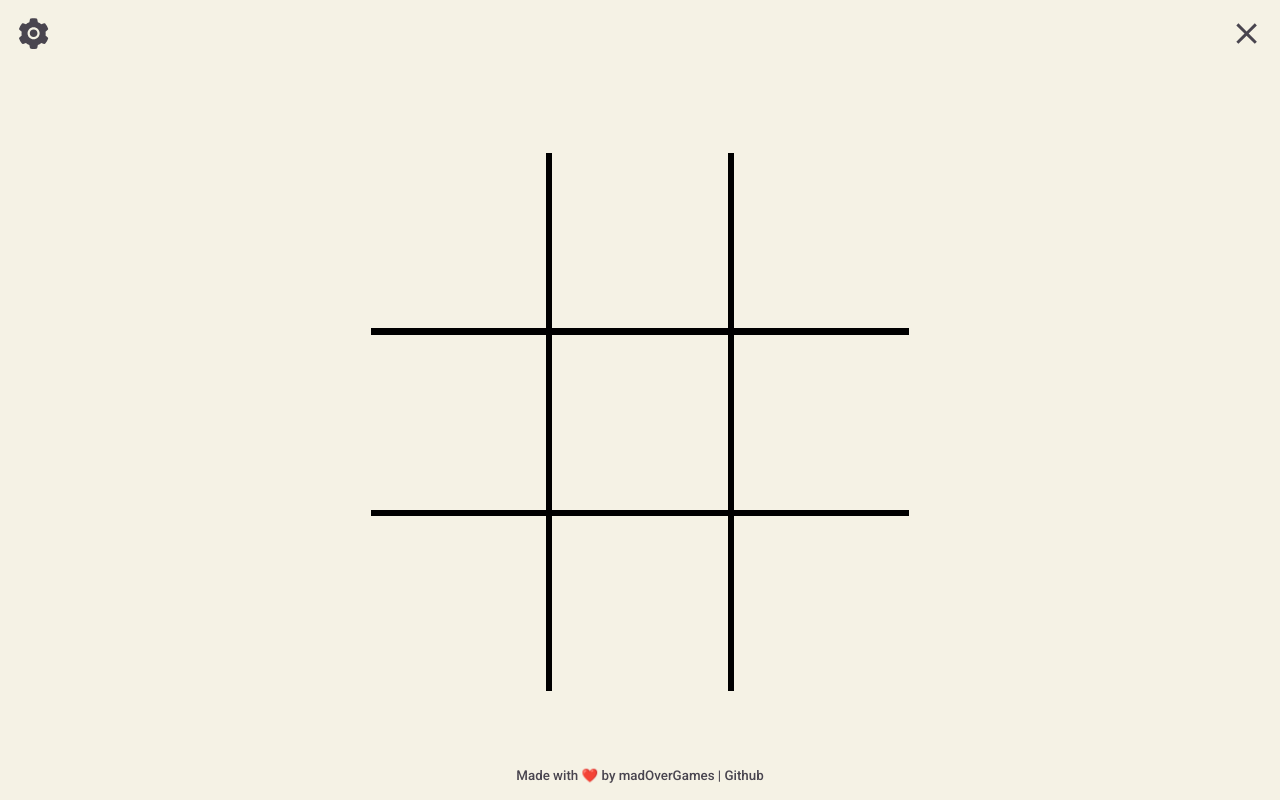
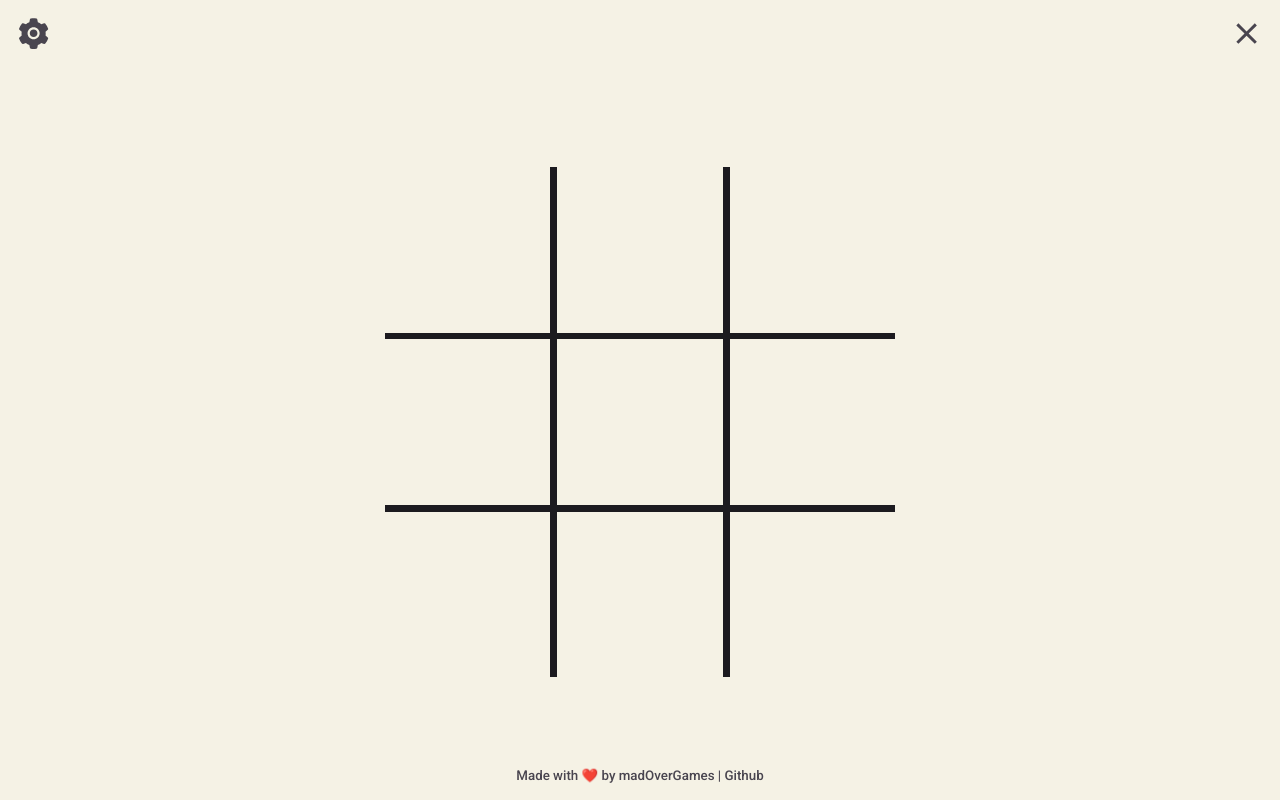
Before and after one commit to yashchaudhari008/tic-tac-toe, a React (Create React App) app: page / in a window 1280 px wide. Both pictures are taken after a click on the button "Play". Built offline with nearby package versions, Linux system fonts and the light colour scheme.

Commit message:
CSS color variables used

```diff
--- a/src/components/app/GameWindow.jsx
+++ b/src/components/app/GameWindow.jsx
@@ -20,9 +20,6 @@ export default function GameWindow({ gameState, setGameState }) {
 			{gameState === 0 && <MainMenu setGameState={setGameState} />}
 			{gameState === 1 && (
 				<Grid
-					primaryAccent="#000000"
-					secondaryAccent="#ADAAA2"
-					ternaryAccent="#F3D48C"
 					state={gridState}
 					setGameState={setGridState}
 					turn={turn}
@@ -31,9 +28,6 @@ export default function GameWindow({ gameState, setGameState }) {
 			)}
 			{gameState === 2 && (
 				<Grid
-					primaryAccent="#000000"
-					secondaryAccent="#ADAAA2"
-					ternaryAccent="#F3D48C"
 					state={gridState}
 					setGameState={setGridState}
 					turn={turn}
--- a/src/components/app/Grid.css
+++ b/src/components/app/Grid.css
@@ -1,6 +1,13 @@
 .grid-container {
-	margin: 6%;
+	margin: 7%;
 	flex: 1 1 auto;
+}
+.grid-lines {
+	position: absolute;
+	inset: 1px;
+	width: calc(100% - 2px);
+	height: calc(100% - 2px);
+	background-color: var(--primaryColor);
 }
 .game-board {
 	position: relative;
@@ -10,7 +17,6 @@
 	grid-template: repeat(3, 1fr) / repeat(3, 1fr);
 	gap: 1.2%;
 }
-
 @media (orientation: landscape) {
 	.game-board {
 		height: 100%;
--- a/src/components/app/Grid.jsx
+++ b/src/components/app/Grid.jsx
@@ -5,18 +5,11 @@ import WinLine from "./WinLine";
 import { FiPlus } from "react-icons/fi";
 import { MdOutlineCircle } from "react-icons/md";
 
-export default function Grid({
-	primaryAccent,
-	secondaryAccent,
-	ternaryAccent,
-	state,
-	setGameState,
-	turn,
-	setTurn,
-}) {
+export default function Grid({ state, setGameState, turn, setTurn }) {
 	return (
 		<div className="grid-container">
-			<div className="game-board" style={{ backgroundColor: primaryAccent }}>
+			<div className="game-board">
+				<div className="grid-lines" />
 				{state.map((row, i) =>
 					row.map((col, j) => (
 						<GridBox
@@ -36,17 +29,21 @@ export default function Grid({
 							{/* Place X if box contains X */}
 							{col === "x" && (
 								<FiPlus
-									style={{ transform: "rotate(45deg) scale(1.5)" }}
+									style={{
+										transform: "rotate(45deg) scale(1.5)",
+										color: "var(--textColor)",
+									}}
 									strokeWidth={1.5}
-									color={secondaryAccent}
 								/>
 							)}
 							{/* Place O if box contains O */}
-							{col === "o" && <MdOutlineCircle color={secondaryAccent} />}
+							{col === "o" && (
+								<MdOutlineCircle style={{ color: "var(--textColor)" }} />
+							)}
 						</GridBox>
 					))
 				)}
-				<WinLine state={state} color={ternaryAccent} />
+				<WinLine state={state} />
 			</div>
 		</div>
 	);
--- a/src/components/app/GridBox.css
+++ b/src/components/app/GridBox.css
@@ -3,6 +3,7 @@
 	display: flex;
 	justify-content: center;
 	align-items: center;
+	z-index: 1;
 }
 .box > svg {
 	width: 70%;
--- a/src/components/app/WinLine.css
+++ b/src/components/app/WinLine.css
@@ -4,6 +4,8 @@
 	height: 110%;
 	width: 2.5%;
 	transform: translate(-50%, -50%);
+	z-index: 2;
+	background-color: var(--secondaryColor);
 }
 .line-1,
 .line-2,
--- a/src/components/app/WinLine.jsx
+++ b/src/components/app/WinLine.jsx
@@ -35,11 +35,8 @@ const winLineState = (state) =>
 		  state[0][2] !== null
 		? 8
 		: false;
-export default function WinLine({ state, color }) {
+export default function WinLine({ state }) {
 	return winLineState(state) ? (
-		<div
-			className={`win-line line-${winLineState(state)}`}
-			style={{ backgroundColor: color }}
-		/>
+		<div className={`win-line line-${winLineState(state)}`} />
 	) : null;
 }
```
